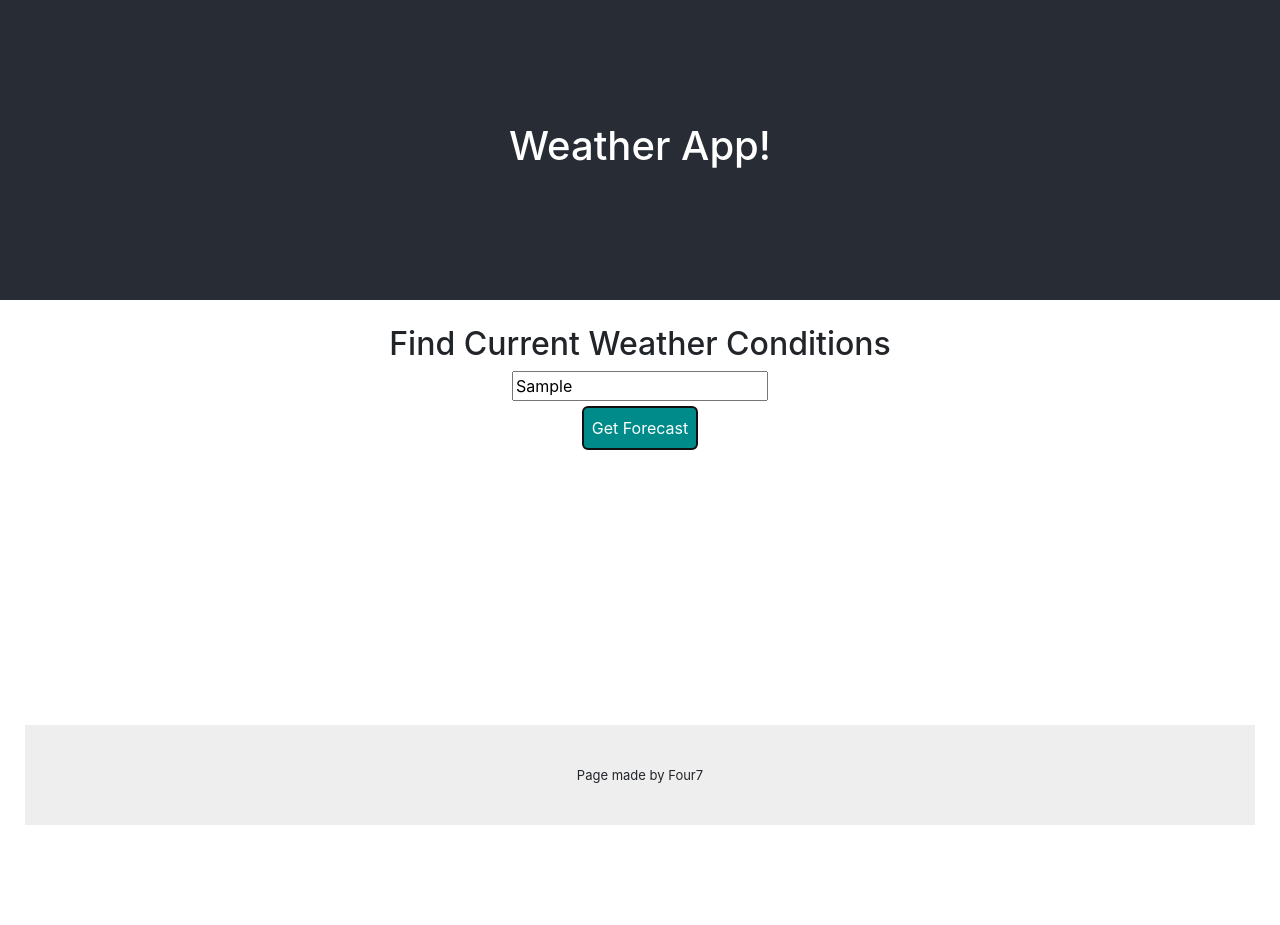
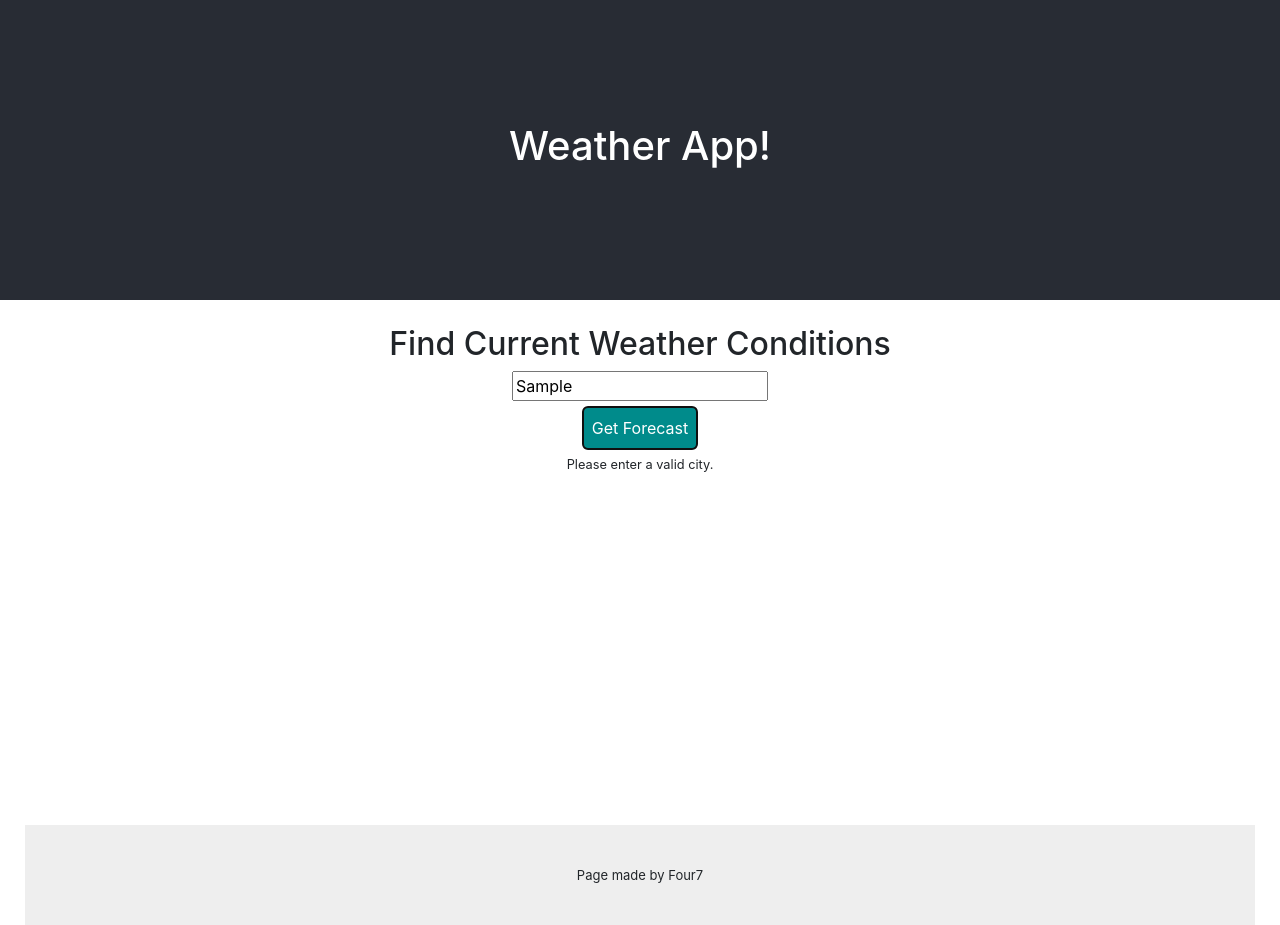
Before and after one commit to four7/Weather_app, a React (Create React App) app: page / in a window 1280 px wide. Both pictures are taken after typing "Sample" into the empty fields and a click on the button "Get Forecast". Before the commit the page ends 825 px from the top, so only its background shows below. Built offline with nearby package versions, Linux system fonts and the light colour scheme; no server answers; some icons are missing; the HTML template or start-up script is replaced by a standard one.

Commit message:
added error handling and loading - fixed minor css

```diff
--- a/src/Components/Conditions/Conditions.js
+++ b/src/Components/Conditions/Conditions.js
@@ -1,8 +1,11 @@
 import React from 'react';
+import classes from './Conditions.module.css';
 
 const conditions = (props) => {
     return (
-        <div>
+        <div className={classes.Wrapper}>
+            {props.error && <small>Please enter a valid city.</small>}
+            {props.loading && <div>Loading..</div>}
             {props.responseObj.cod === 200 ?
             <div>
                 <p><strong>
--- /dev/null
+++ b/src/Components/Conditions/Conditions.module.css
@@ -0,0 +1,8 @@
+.Wrapper {
+    min-height: 100px;
+    display: flex;
+    flex-direction: column;
+ }
+.Small {
+    color: red;
+}
--- a/src/Components/Forecast/Forecast.js
+++ b/src/Components/Forecast/Forecast.js
@@ -5,17 +5,38 @@ import classes from "./Forecast.module.css";
 const Forecast = () => {
     let [city, setCity] = useState('');
     let [responseObj, setResponseObj] = useState({});
-    let [unit, setUnit] = useState('metric');
+    let [error, setError] = useState(false);
+    let [loading, setLoading] = useState(false);
+
     function getForecast(e) {
+
         e.preventDefault();
+
+        if(city.length === 0) {
+            return setError(true);
+        }
+
+        setError(false);
+        setResponseObj({});
+        setLoading(true);
+
         let API_KEY = "dfad1c91a96fdbb335fa11dea72f9afe"
         const uriEncodedCity = encodeURIComponent(city);
         fetch(`http://api.openweathermap.org/data/2.5/weather?q=${city}&units=metric&appid=${API_KEY}`)
             .then(response => response.json())
             .then(response => {
-                setResponseObj(response)
+                if(response.cod != 200) {
+                    throw new Error()
+                }
+                setResponseObj(response);
+                setLoading(false);
                 console.log(response);
             })
+            .catch(err => {
+                setError(true);
+                setLoading(false);
+                console.log(err.message);
+            });
     }
     return (
         <div>
@@ -32,7 +53,11 @@ const Forecast = () => {
 
            <button className={classes.Button} type="submit">Get Forecast</button>
            </form>
-           <Conditions responseObj={responseObj} />
+           <Conditions
+           responseObj={responseObj}
+           error={error}
+           loading={loading}
+           />
        </div>
     )
 }
```
